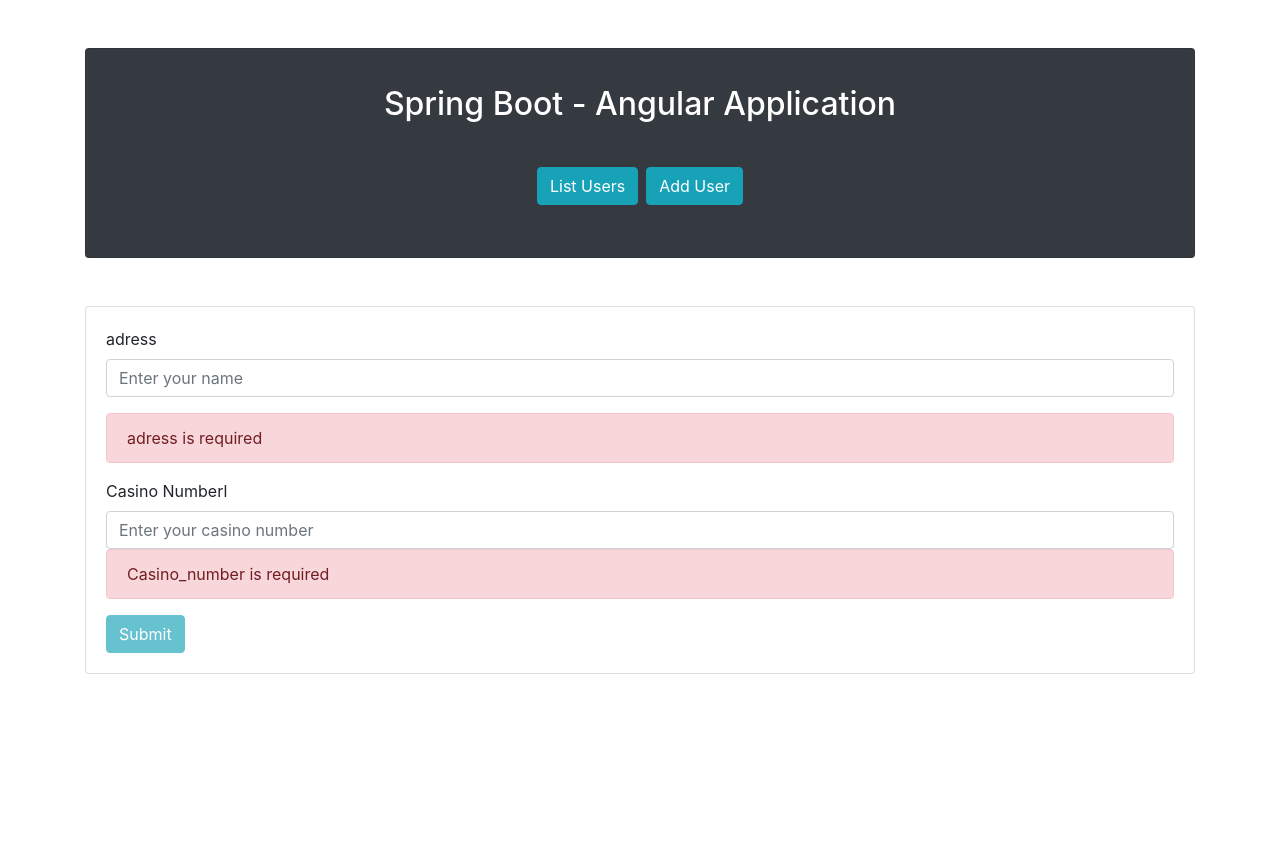
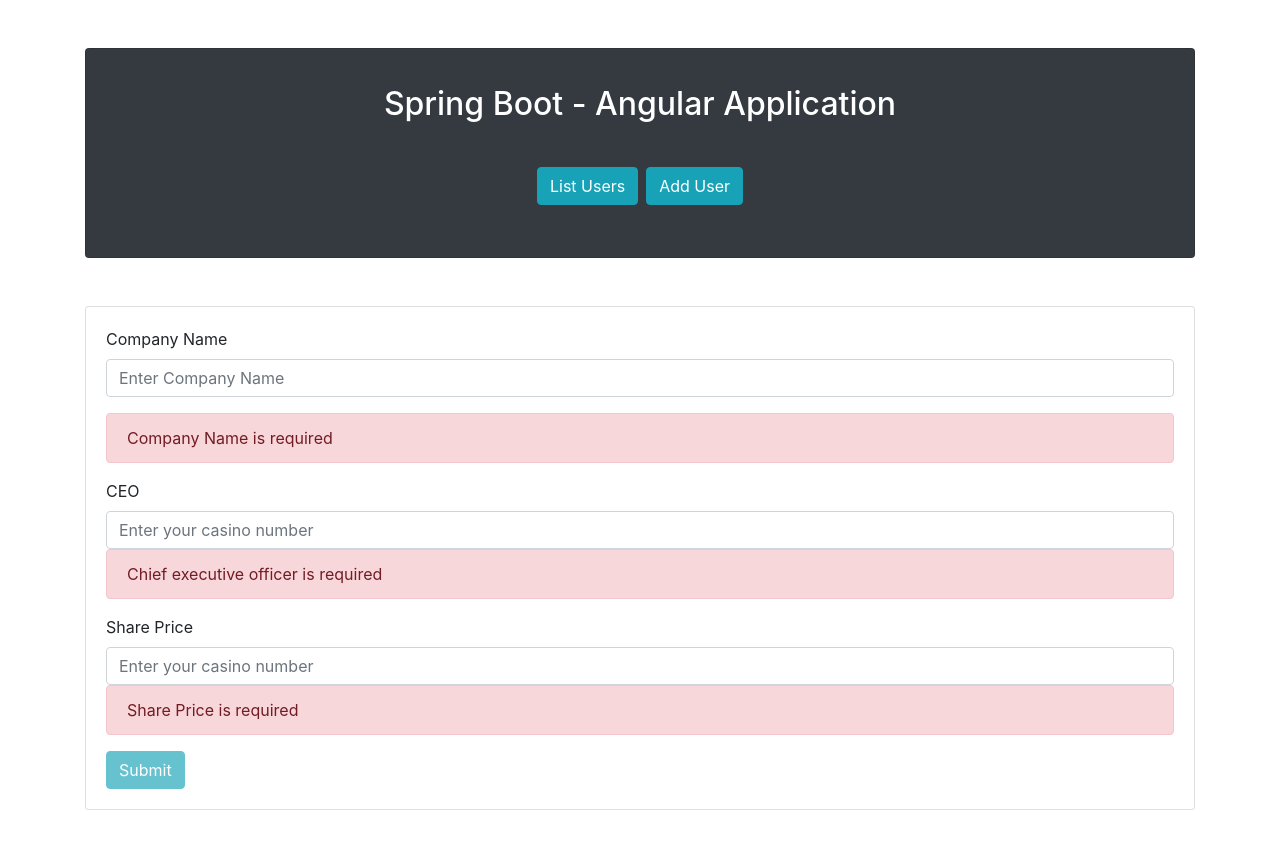
Before and after one commit to Kuurcha/CasinoFrontEnd, an Angular app: page /addCompany in a window 1280 px wide. Shown: the top 846 px of the page. Before the commit the page ends 800 px from the top, so only its background shows below. Built offline with nearby package versions, Linux system fonts and the light colour scheme.

Commit message:
Update and list for company entity implemented

```diff
--- a/src/app/app-routing.module.ts
+++ b/src/app/app-routing.module.ts
@@ -5,7 +5,7 @@ import { CompanyFormComponent } from './company-form/company-form.component';
 import {CommonModule} from "@angular/common";
 
 const routes: Routes = [
-  { path: 'Company', component: CompanyListComponent },
+  { path: 'company', component: CompanyListComponent },
   { path: 'addCompany', component: CompanyFormComponent }
 ];
 
--- a/src/app/company-form/company-form.component.html
+++ b/src/app/company-form/company-form.component.html
@@ -1,27 +1,37 @@
 <div class="card my-5">
   <div class="card-body">
-    <form (ngSubmit)="onSubmit()" #testForm="ngForm">
+    <form (ngSubmit)="onSubmit()" #companyForm="ngForm">
       <div class="form-group">
-        <label for="adress">adress</label>
-        <input type="text" [(ngModel)]="company.email"
+        <label for="Company Name">Company Name</label>
+        <input type="text" [(ngModel)]="company.companyName"
                class="form-control"
-               id="adress"
-               name="adress"
-               placeholder="Enter your name"
-               required #adress="ngModel">
+               id="Company Name"
+               name="Company Name"
+               placeholder="Enter Company Name"
+               required #CompanyName="ngModel">
       </div>
-      <div [hidden]="!adress.pristine" class="alert alert-danger">adress is required</div>
+      <div [hidden]="!CompanyName.pristine" class="alert alert-danger">Company Name is required</div>
       <div class="form-group">
-        <label for="casino number"> Casino Numberl</label>
-        <input type="text" [(ngModel)]="company.name"
+        <label for="CEO"> CEO</label>
+        <input type="text" [(ngModel)]="company.ceo"
                class="form-control"
-               id="casino number"
-               name="casino number"
+               id="CEO"
+               name="CEO"
                placeholder="Enter your casino number"
-               required #casino_number="ngModel">
-        <div [hidden]="!casino_number.pristine" class="alert alert-danger">Casino_number is required</div>
+               required #ceo="ngModel">
+        <div [hidden]="!ceo.pristine" class="alert alert-danger">Chief executive officer is required</div>
       </div>
-      <button type="submit" [disabled]="!testForm.form.valid"
+      <div class="form-group">
+        <label for="Share Price"> Share Price</label>
+        <input type="text" [(ngModel)]="company.sharePrice"
+               class="form-control"
+               id="Share Price"
+               name="Share Price"
+               placeholder="Enter your casino number"
+               required #ceo="ngModel">
+        <div [hidden]="!ceo.pristine" class="alert alert-danger">Share Price is required</div>
+      </div>
+      <button type="submit" [disabled]="!companyForm.valid"
               class="btn btn-info">Submit</button>
     </form>
   </div>
--- a/src/app/company-form/company-form.component.ts
+++ b/src/app/company-form/company-form.component.ts
@@ -1,7 +1,8 @@
 import { Component, OnInit } from '@angular/core';
 import { ActivatedRoute, Router } from '@angular/router';
-import { Company } from '../../model/Company';
+
 import { CompanyServiceService} from '../../service/company-service.service';
+import {Company} from "../../model/company";
 @Component({
   selector: 'app-company-form',
   templateUrl: './company-form.component.html',
@@ -21,7 +22,7 @@ export class CompanyFormComponent implements OnInit {
   }
 
   gotoUserList() {
-    this.router.navigate(['/companies']);
+    this.router.navigate(['/company']);
   }
 
   ngOnInit(): void {
--- a/src/app/company-list/company-list.component.html
+++ b/src/app/company-list/company-list.component.html
@@ -3,16 +3,18 @@
     <table class="table table-bordered table-striped">
       <thead class="thead-dark">
       <tr>
-        <th scope="col">#</th>
-        <th scope="col">Name</th>
-        <th scope="col">Email</th>
+        <th scope="col">db ID </th>
+        <th scope="col">Company Name</th>
+        <th scope="col">CEO</th>
+        <th scope="col">Share Price</th>
       </tr>
       </thead>
       <tbody>
       <tr *ngFor="let company of companies">
         <td>{{ company.id }}</td>
-        <td>{{ company.name }}</td>
-        <td><a href="mailto:{{ company.email }}">{{ company.email }}</a></td>
+        <td>{{ company.companyName }}</td>
+        <td>{{ company.ceo }}</td>
+        <td> {{ company.sharePrice}}</td>
       </tr>
       </tbody>
     </table>
--- a/src/app/company-list/company-list.component.ts
+++ b/src/app/company-list/company-list.component.ts
@@ -1,7 +1,8 @@
 import { Component, OnInit } from '@angular/core';
-import { Company } from '../../model/Company';
+
 import { CompanyServiceService} from '../../service/company-service.service';
 import { Observable } from 'rxjs';
+import {Company} from "../../model/company";
 @Component({
   selector: 'app-company-list',
   templateUrl: './company-list.component.html',
--- a/src/model/company.ts
+++ b/src/model/company.ts
@@ -1,6 +1,7 @@
 export class Company {
-  id!: string;
-  name!: string;
-  email!: string;
+  id!:string;
+  companyName!: string;
+  ceo!: string;
+  sharePrice!: number;
 
 }
--- a/src/service/company-service.service.ts
+++ b/src/service/company-service.service.ts
@@ -1,7 +1,9 @@
 import { Injectable } from '@angular/core';
 import { HttpClient, HttpHeaders } from '@angular/common/http';
-import { Company } from '../model/Company';
+
+
 import { Observable } from 'rxjs';
+import {Company} from "../model/company";
 
 @Injectable()
 export class CompanyServiceService {
@@ -9,11 +11,11 @@ export class CompanyServiceService {
   private companyUrl: string;
 
   constructor(private http: HttpClient) {
-    this.companyUrl = 'http://localhost:5432/Company';
+    this.companyUrl = 'http://localhost:5433/Company';
   }
 
-  public findAll(): Observable<Company[]> {
-    return this.http.get<Company[]>(this.companyUrl);
+  public findAll(): Observable<any> {
+    return this.http.get(this.companyUrl);
   }
 
   public save(company: Company) {
```
Also changed, not shown: 1 other file (tests, documents, lock files or other folders).
